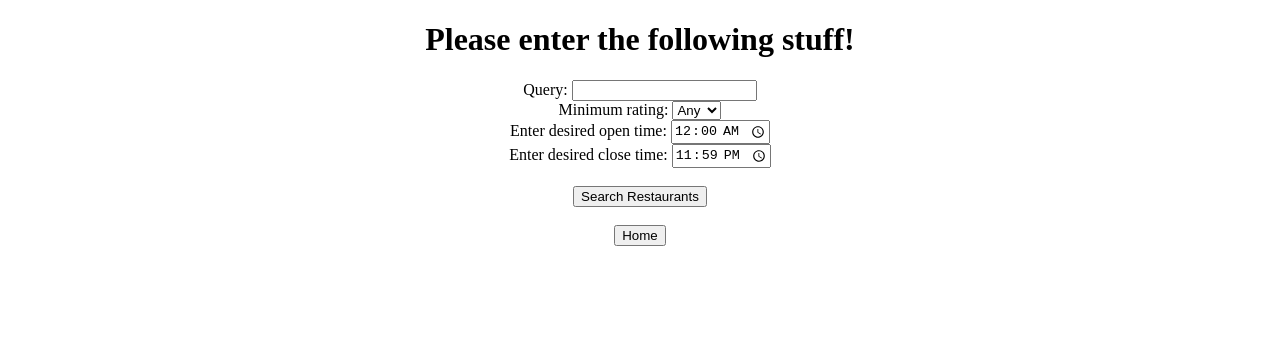
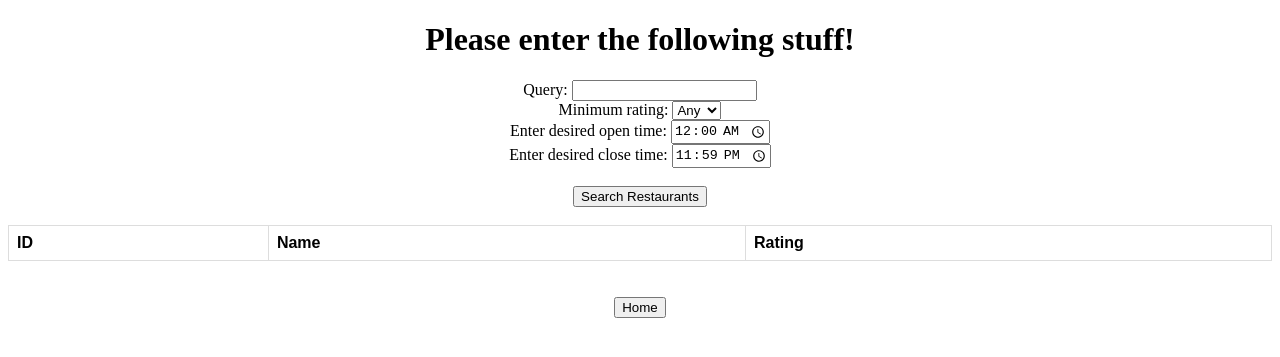
Before and after one commit to Parmoi/Big-Backer, a Flask app: page /search in a window 1280 px wide. Shown: the top 357 px of the page. Run offline with Flask 3, Linux system fonts and the light colour scheme; lists and menus that the app fills with data are empty.

Commit message:
find_place_ids was update to filter based on rating, and also extracts extra details (id, name, rating). Added route for filtered places. Added js function to handle route data and display it on frontend. Small tweaks to search.html to include result table.

```diff
--- a/app/routes.py
+++ b/app/routes.py
@@ -49,8 +49,21 @@ def get_restaurants():
 def search_places():
     query = 'Ashfield restaurants'
 
-    place_ids = google_places.find_place_ids(query, current_app.config['GOOGLE_PLACES_API_KEY'])
+    place_ids = google_places.find_place_ids(current_app.config['GOOGLE_PLACES_API_KEY'], query, 4.0)
 
     place_details = google_places.find_detailed_places(place_ids, current_app.config['GOOGLE_PLACES_API_KEY'])
 
     return jsonify(place_details)
+
+@main.route('/find_filtered_places', methods=['POST'])
+def find_filtered_places():
+    data = request.get_json()
+    query = data.get("query")
+    rating = float(data.get("min_rating"))  # Optional if you want to use it
+    open_time = data.get("open_time")  # Optional
+    close_time = data.get("close_time")  # Optional
+
+    # You can build a more specific query using rating/open_time/close_time if needed
+    place_ids = google_places.find_place_ids(current_app.config['GOOGLE_PLACES_API_KEY'], query, rating)
+
+    return jsonify({"place_ids": place_ids})
--- a/app/static/js/restaurants.js
+++ b/app/static/js/restaurants.js
@@ -21,3 +21,54 @@ async function getGoogleRestaurants() {
         console.log(result);
     }
 }
+
+async function findFilteredRestaurants() {
+    console.log("Getting data from filters");
+
+    // Extract values from the html page
+    const query = document.getElementById("query").value;
+    const min_rating = document.getElementById("min-rating").value;
+    const open_time = document.getElementById("open-time").value;
+    const close_time = document.getElementById("close-time").value;
+
+    console.log(`We are trying to find ${query} with minimum rating: ${min_rating}, opens at ${open_time} and closes at ${close_time}`);
+
+    // POST from Javascript frontend to Python backend
+    const response = await fetch('/find_filtered_places', {
+        method: 'POST',
+        headers: {
+            'Content-Type': 'application/json'
+        },
+        body: JSON.stringify({
+            query: query,
+            min_rating: min_rating,
+            open_time: open_time,
+            close_time: close_time
+        })
+    });
+
+    if (response.ok) {
+        const result = await response.json();
+
+        console.log("Found the following places:");
+        console.log(result);
+
+        // We want to add the places to the table on the html
+        const tableBody = document.querySelector('#resultsTable tbody');
+        tableBody.innerHTML = ""; // Clear previous results
+
+        // Add a table row for each of the restaurants
+        result.place_ids.forEach(restaurant => {
+            const row = document.createElement("tr");
+
+            row.innerHTML = `
+            <td>${restaurant['id']}</td>
+            <td>${restaurant['name']}</td>
+            <td>${restaurant['rating']}</td>
+            `
+
+            tableBody.appendChild(row);
+        });
+
+    }
+}
--- a/app/templates/search.html
+++ b/app/templates/search.html
@@ -1,6 +1,23 @@
 <!DOCTYPE html>
 <html>
     <head>
+        <style>
+            table {
+                font-family: arial, sans-serif;
+                border-collapse: collapse;
+                width: 100%;
+            }
+
+            td, th {
+                border: 1px solid #dddddd;
+                text-align: left;
+                padding: 8px;
+            }
+
+            tr:nth-child(even) {
+                background-color: #dddddd;
+            }
+        </style>
         <title>Restaurant Search</title>
         <script src="/static/js/restaurants.js"></script>
     </head>
@@ -38,6 +55,21 @@
             <br><br>
         </div>
 
+        <table id="resultsTable">
+            <thead>
+                <tr>
+                    <th>ID</th>
+                    <th>Name</th>
+                    <th>Rating</th>
+                </tr>
+            </thead>
+            <tbody>
+                <!-- Dynamic rows will go here -->
+            </tbody>
+        </table>
+
+        <br><br>
+
         <div style="text-align: center;">
             <a href="{{ url_for('main.home') }}">
                 <button>Home</button>
```
Also changed, not shown: app/utils/google_places.py (+16 -6 lines).
